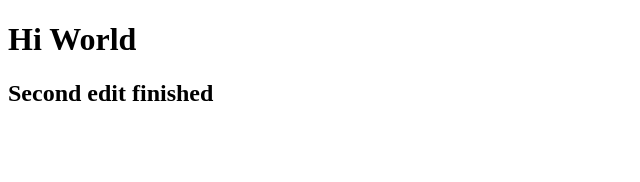
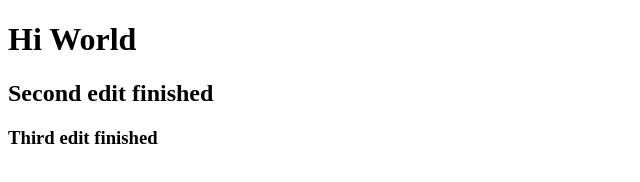
Before and after one commit to SajjadAlmaskeen/F11-Index, a plain HTML site: page index.html in a window 1280 px wide. Shown: the whole page, without its empty margins (0-640 px from the left). Drawn offline with Linux system fonts and the light colour scheme.

Commit message:
Third step of adding

```diff
--- a/index.html
+++ b/index.html
@@ -9,5 +9,6 @@
 <body>
     <h1>Hi World</h1>
     <H2>Second edit finished</H2>
+    <h3>Third edit finished</h3>
 </body>
 </html>
```
